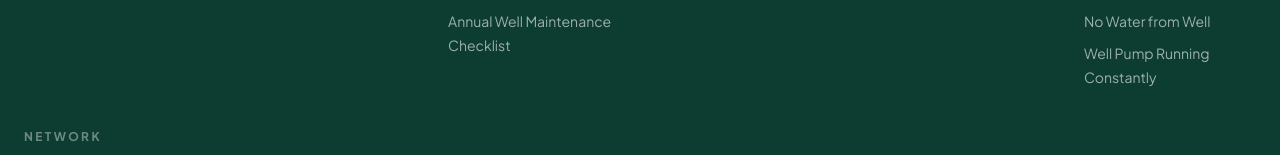
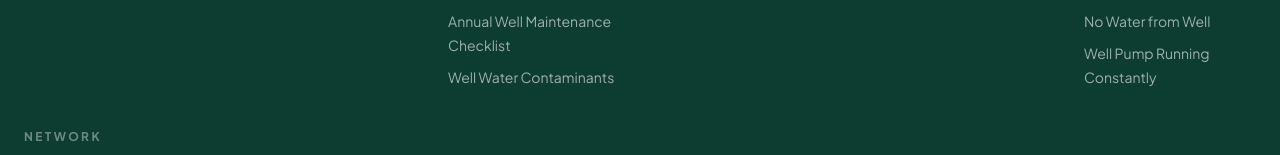
Before and after one commit to thebasementguide2026/thewell.guide-, a Next.js app: page / in a window 1280 px wide. Shown: the part 2704-2859 px from the top of the page. Built offline with nearby package versions, Linux system fonts and the light colour scheme.

Commit message:
Add well-water-contaminants to footer

```diff
--- a/components/Footer.tsx
+++ b/components/Footer.tsx
@@ -9,6 +9,7 @@ const footerSections = [
       { label: 'How to Test Your Well Water', href: '/guides/how-to-test-well-water' },
       { label: 'How a Well Pump Works', href: '/guides/how-well-pump-works' },
       { label: 'Annual Well Maintenance Checklist', href: '/guides/well-maintenance-checklist' },
+      { label: 'Well Water Contaminants', href: '/guides/well-water-contaminants' },
     ],
   },
   {
```
